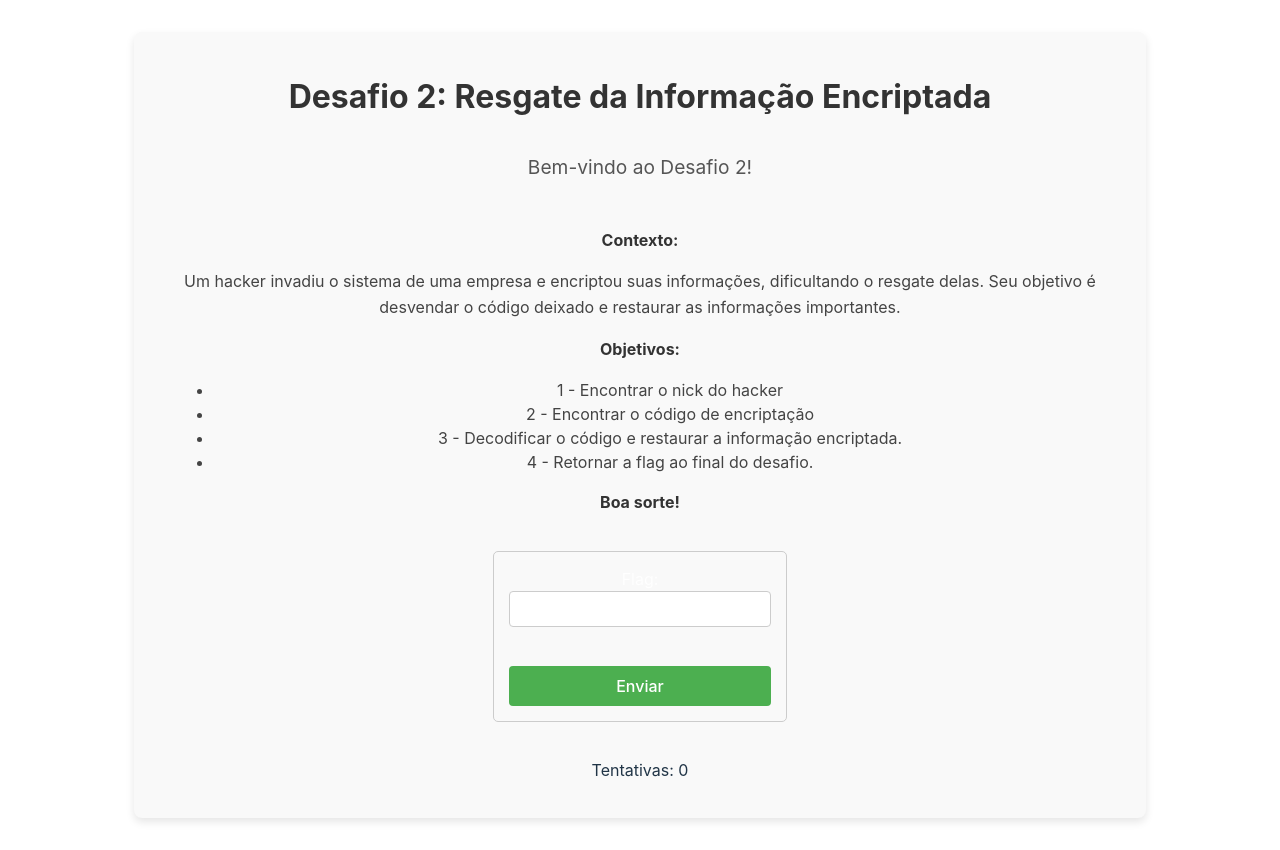
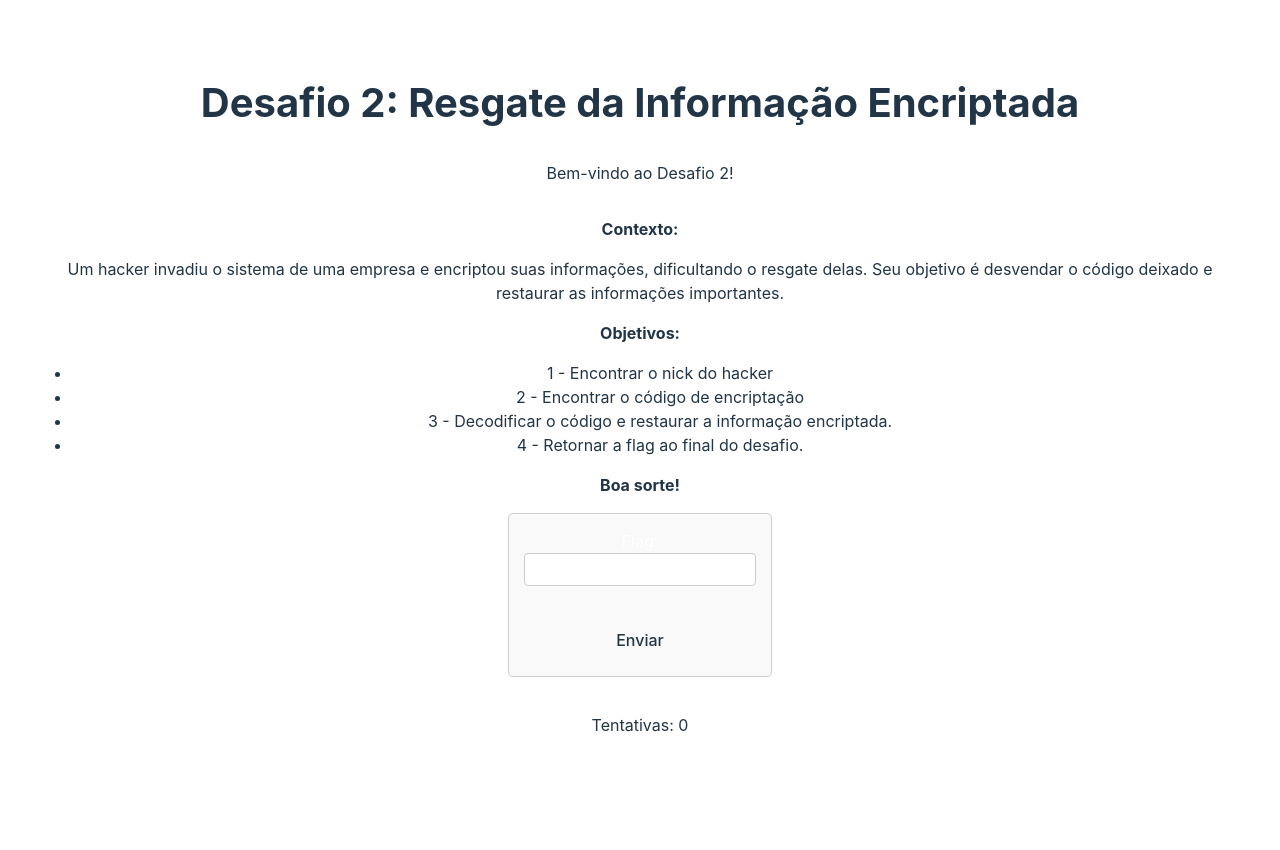
Before and after one commit to Paduan/Cyber-Rats, a React (Vite) app in the folder cyber-rats/: page /desafio2 in a window 1280 px wide. After the commit the page ends 800 px from the top, so only its background shows below. Built offline with nearby package versions, Linux system fonts and the light colour scheme.

Commit message:
modified:   cyber-rats/src/Desafio2.css

```diff
--- a/cyber-rats/src/Desafio2.css
+++ b/cyber-rats/src/Desafio2.css
@@ -1,6 +1,5 @@
-/* src/Desafio2.css */
+/* Desafio2.css */
 
-/* Estilo para esconder o texto no atributo data-hidden-text */
 [data-hidden-text] {
   display: block;
   height: 0;
@@ -11,86 +10,3 @@
 [data-hidden-text]::before {
   content: '';
 }
-
-/* Estilos principais da página */
-.container {
-  width: 80%;
-  margin: 0 auto;
-  padding: 20px;
-  background-color: #f9f9f9;
-  border-radius: 8px;
-  box-shadow: 0 4px 8px rgba(0, 0, 0, 0.1);
-}
-
-.title {
-  font-size: 2rem;
-  color: #333;
-  text-align: center;
-  margin-bottom: 20px;
-}
-
-.intro {
-  font-size: 1.2rem;
-  color: #555;
-  text-align: center;
-  margin-bottom: 30px;
-}
-
-.description {
-  font-size: 1rem;
-  color: #444;
-}
-
-.description p {
-  margin-bottom: 15px;
-  line-height: 1.6;
-}
-
-.description ul {
-  margin-left: 20px;
-  list-style-type: disc;
-}
-
-.description strong {
-  font-weight: bold;
-  color: #333;
-}
-
-.form {
-  margin-top: 20px;
-}
-
-.form input {
-  padding: 8px;
-  font-size: 1rem;
-  margin-bottom: 10px;
-  border-radius: 4px;
-  border: 1px solid #ccc;
-  width: 100%;
-}
-
-.form button {
-  padding: 10px 20px;
-  background-color: #4CAF50;
-  color: white;
-  border: none;
-  border-radius: 4px;
-  cursor: pointer;
-  width: 100%;
-}
-
-.form button:hover {
-  background-color: #45a049;
-}
-
-.success-message {
-  color: green;
-  font-size: 1.2rem;
-  text-align: center;
-}
-
-.error-message {
-  color: red;
-  font-size: 1.2rem;
-  text-align: center;
-}
```
